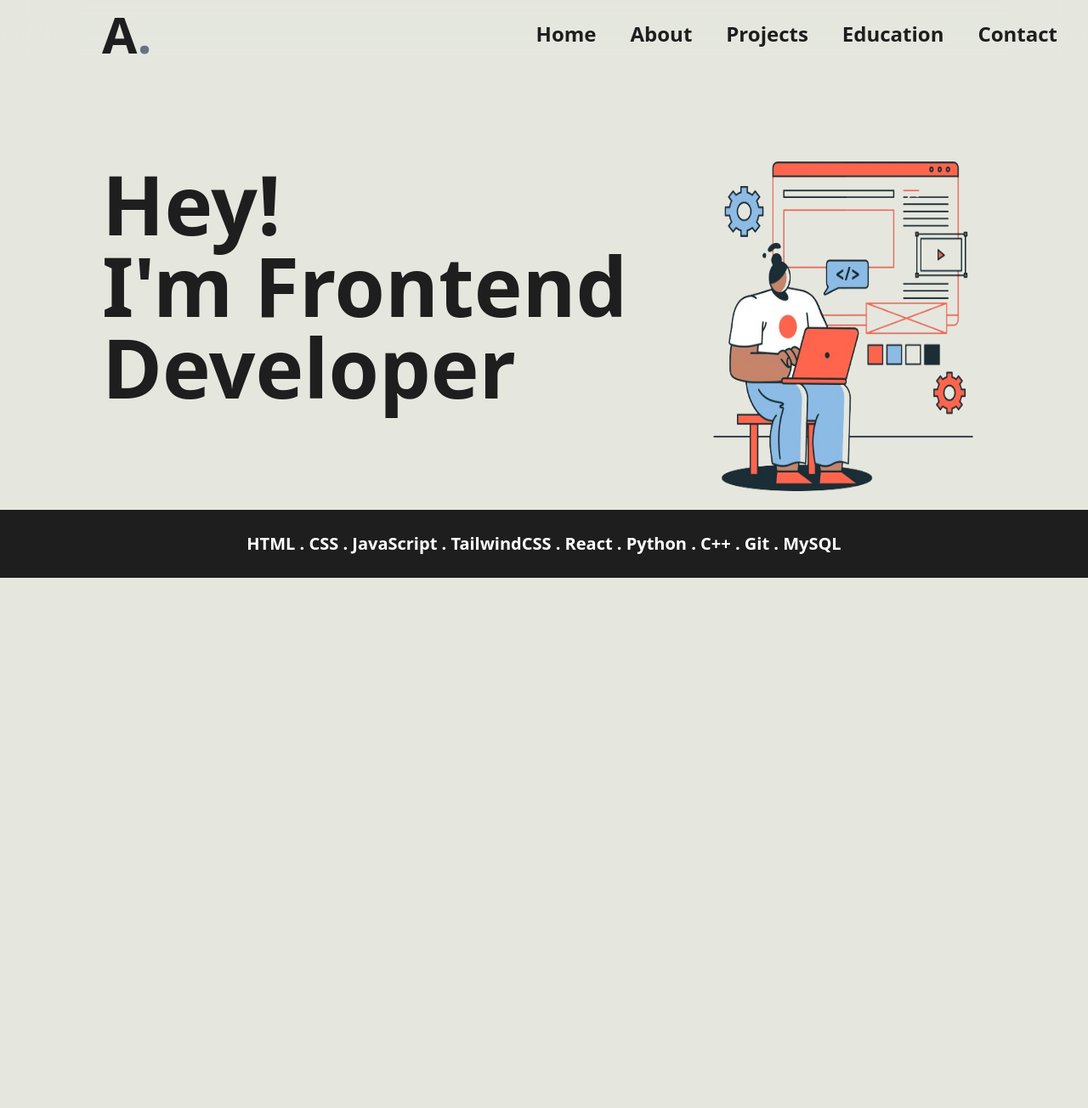
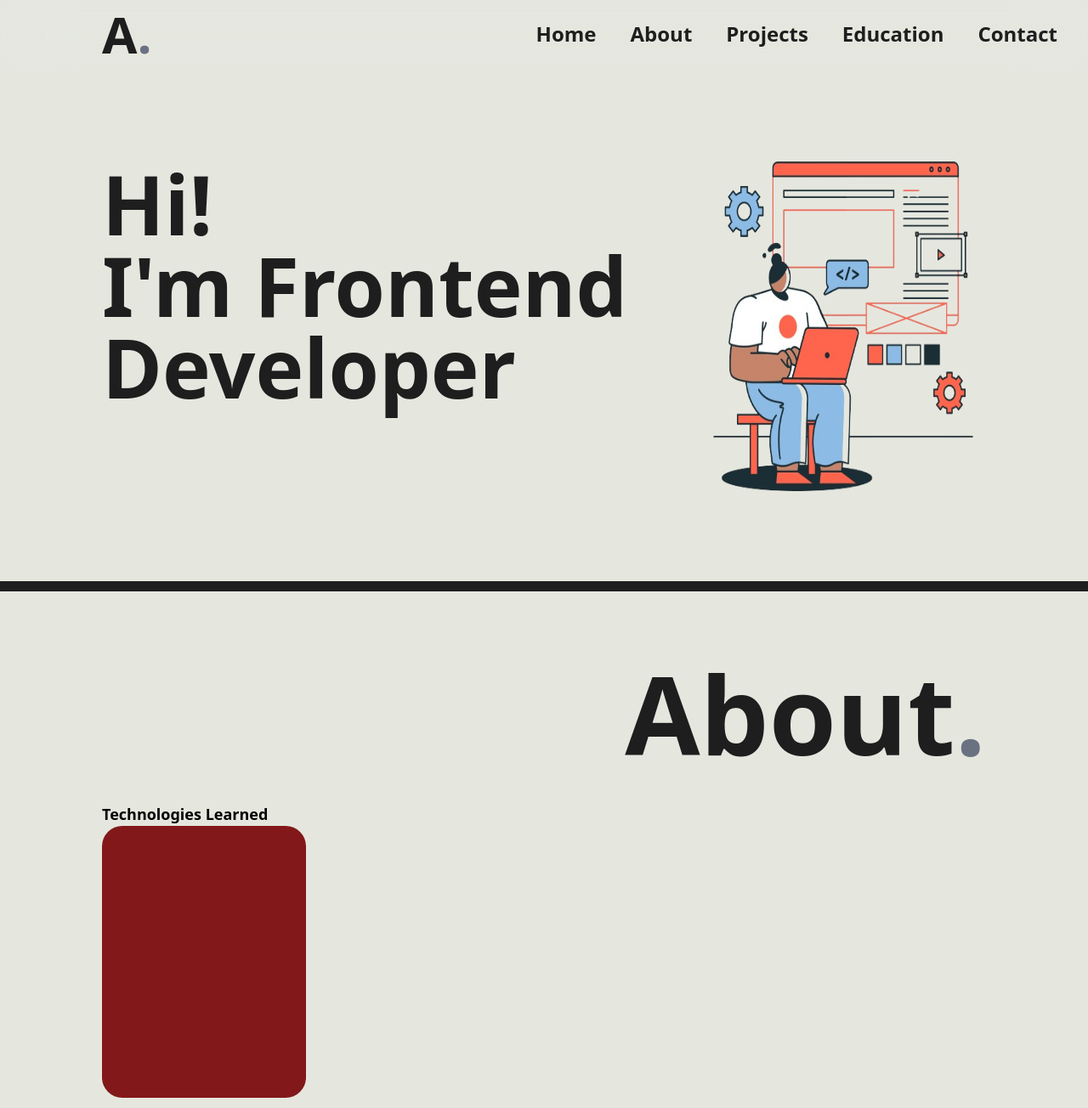
Before and after one commit to Ayan-004/Portfolio-Website, a website: page dist/index.html in a window 1280 px wide. Shown: the whole page at 85% size. Before the commit the page ends 800 px from the top, so only its background shows below. Drawn offline with Linux system fonts and the light colour scheme.

Commit message:
About Page begin

```diff
--- a/dist/index.html
+++ b/dist/index.html
@@ -31,7 +31,7 @@
 
   <div class="flex w-full justify-between items-center pt-20">
     <div class="text-[#1e1e1e] font-extrabold text-8xl self-start pt-8 pl-30 font-poppins">
-      <div>Hey!</div>
+      <div>Hi!</div>
 
       <div class="relative">
         I'm
@@ -45,16 +45,22 @@
     <div class="text-right pr-30">
     <img src="Homeimg.png" alt="" class="h-110 w-135 ">
     </div>
+
   </div>
 
-  <div class="bg-[#1e1e1e] w-full h-20 flex justify-center items-center">
-    <div class="overflow-hidden w-full">
-      <div class="text-white text-xl font-semibold animte-scroll flex justify-center">
-        HTML . CSS . JavaScript . TailwindCSS . React . Python . C++ . Git . MySQL
+  <div class="bg-[#1e1e1e] w-full h-3 mt-21"><!--black strip--></div>
+
+  <div class="w-full h-32">
+    <div class="w-full mt-20 text-[#1e1e1e] text-9xl font-extrabold flex flex-wrap justify-end pr-30 "><span class="transition-colors duration-500 ease-in-out hover:text-[#a18053] ">A</span>bout<span class="text-gray-500">.</span></div>
+
+    <div class="w-full h-100 pl-30 pt-10 felx flex-wrap">
+      <span class="text-lg font-bold justify-center">Technologies Learned</span>
+      <div class="bg-red-900 h-80 w-60 rounded-3xl ">
+
       </div>
-    </div>
+      </div>
+
   </div>
-
 </body>
 </html>
 
@@ -63,19 +69,6 @@
 
 
 <style>
-  @keyframes scrollRightToLeft {
-0% {
-  transform: translateX(100%); /* Start off the screen on the right */
-}
-100% {
-  transform: translateX(-100%); /* End off the screen on the left */
-}
-}
-
-.animate-scroll {
-animation: scrollRightToLeft 10s linear infinite; /* Adjust the duration (10s) for scrolling speed */
-}
-
 @keyframes fadeOut {
   0% { opacity: 1; }
   100% { opacity: 0; }
@@ -90,4 +83,5 @@ animation: scrollRightToLeft 10s linear infinite; /* Adjust the duration (10s) f
 .animate-fade-in {
   animation: fadeIn 0.5s ease-in-out 2s forwards;
 }
+
 </style>
```
Also changed, not shown: dist/style.css.
